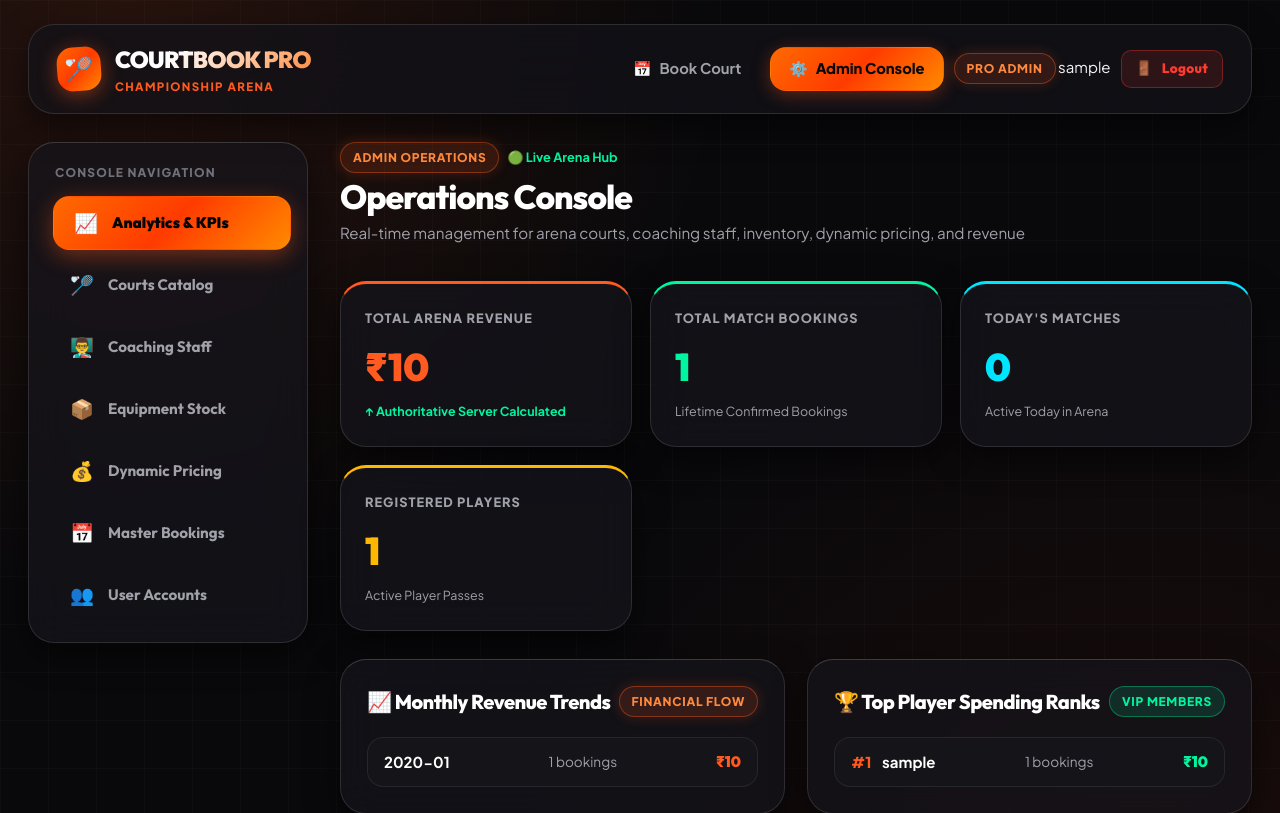
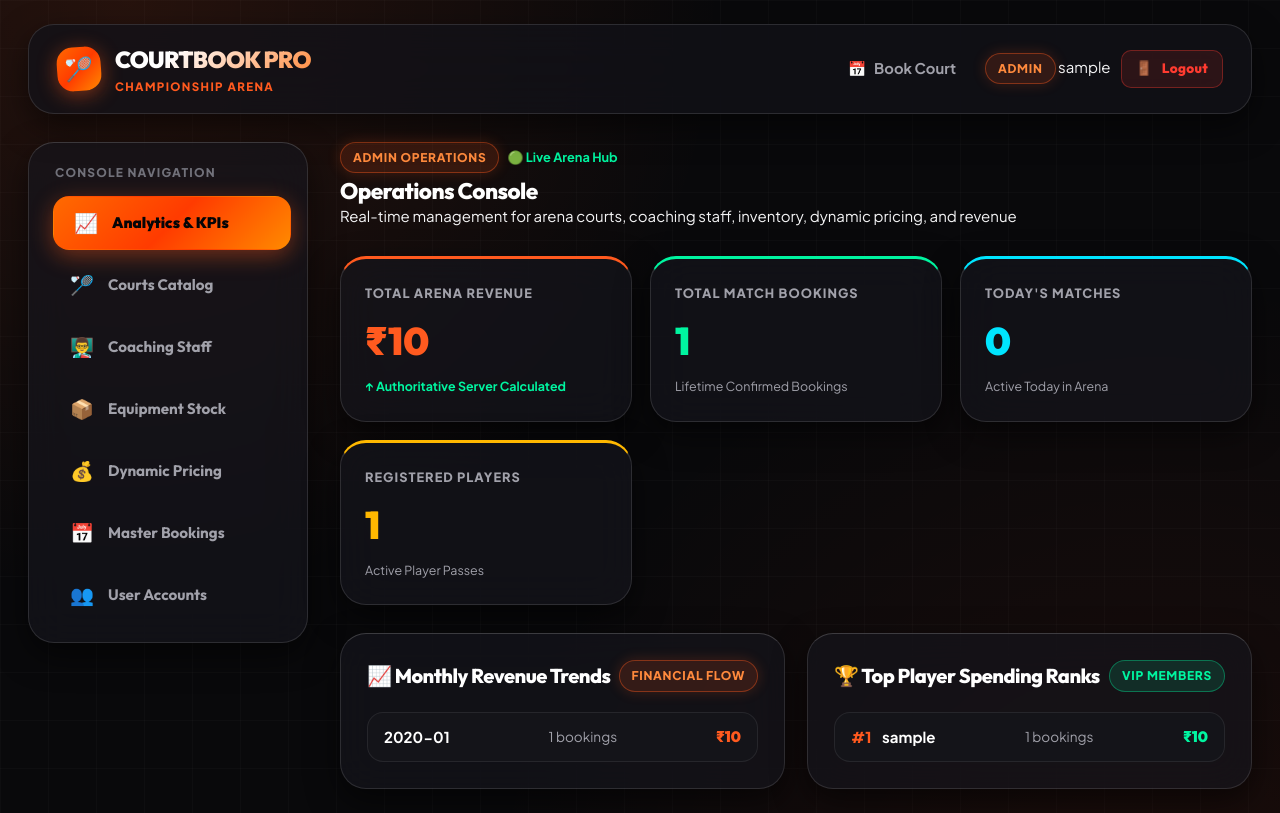
Before and after one commit to Spidey173/CourtBook-Pro, a Flask app: page /admin/ in a window 1280 px wide. Shown: the top 813 px of the page. Run offline with Flask 3, Linux system fonts and the light colour scheme; a user stored in the database is signed in; tables that the repository leaves empty hold one stand-in row (values such as "Sample post"); data that the repository does not hold is empty.

Commit message:
fix(admin-mobile): transform data tables into native mobile cards and streamline header navigation

```diff
--- a/templates/admin_dashboard.html
+++ b/templates/admin_dashboard.html
@@ -49,14 +49,14 @@
     <main class="admin-main-content">
 
         <!-- Header Banner -->
-        <div style="display: flex; justify-content: space-between; align-items: flex-end; padding-bottom: 8px;">
+        <div class="admin-header-banner">
             <div>
                 <div style="display: flex; align-items: center; gap: 8px; margin-bottom: 4px;">
                     <span class="badge-pro badge-admin-manga">Admin Operations</span>
                     <span style="font-size: 0.8rem; color: var(--accent-green); font-weight: 700;">🟢 Live Arena Hub</span>
                 </div>
-                <h2 style="font-size: 2.1rem; letter-spacing: -0.03em;">Operations Console</h2>
-                <p style="color: var(--text-muted); font-size: 0.95rem; margin-top: 4px;">Real-time management for arena courts, coaching staff, inventory, dynamic pricing, and revenue</p>
+                <h2 class="admin-header-title">Operations Console</h2>
+                <p class="admin-header-subtext">Real-time management for arena courts, coaching staff, inventory, dynamic pricing, and revenue</p>
             </div>
         </div>
 
--- a/templates/base.html
+++ b/templates/base.html
@@ -30,27 +30,28 @@
 
             {% if current_user.is_authenticated %}
             <div class="nav-links-group">
-                <a href="{{ url_for('main.home') }}" class="nav-link-item {{ 'active' if request.endpoint == 'main.home' else '' }}">
-                    <span>📅</span> Book Court
+                {% if request.endpoint != 'main.home' %}
+                <a href="{{ url_for('main.home') }}" class="nav-link-item">
+                    <span>📅</span> <span class="nav-text">Book Court</span>
                 </a>
+                {% endif %}
 
-                {% if current_user.is_admin %}
-                <a href="{{ url_for('admin.admin_dashboard') }}" class="nav-link-item {{ 'active' if request.endpoint == 'admin.admin_dashboard' else '' }}">
-                    <span>⚙️</span> Admin Console
+                {% if current_user.is_admin and request.endpoint != 'admin.admin_dashboard' %}
+                <a href="{{ url_for('admin.admin_dashboard') }}" class="nav-link-item">
+                    <span>⚙️</span> <span class="nav-text">Admin</span>
                 </a>
                 {% endif %}
 
                 <div class="nav-user-badge-wrap">
                     <span class="badge-pro {{ 'badge-admin-manga' if current_user.is_admin else 'badge-member-manga' }}">
-                        {{ 'Pro Admin' if current_user.is_admin else 'Player' }}
+                        {{ 'Admin' if current_user.is_admin else 'Player' }}
                     </span>
                     <span class="nav-username">{{ current_user.username }}</span>
                 </div>
 
-                <a href="{{ url_for('auth.logout') }}" onclick="event.preventDefault(); window.location.replace('{{ url_for('auth.logout') }}');" class="btn-manga btn-manga-danger btn-manga-sm btn-logout">
+                <a href="{{ url_for('auth.logout') }}" onclick="event.preventDefault(); window.location.replace('{{ url_for('auth.logout') }}');" class="btn-manga btn-manga-danger btn-manga-sm btn-logout" title="Logout">
                     <span>🚪</span> <span class="logout-text">Logout</span>
                 </a>
-
             </div>
             {% else %}
             <div class="nav-links-group">
```
Also changed, not shown: static/css/design_system.css (+52 -4 lines).
